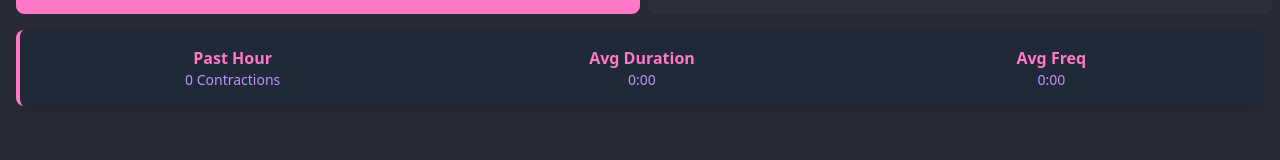
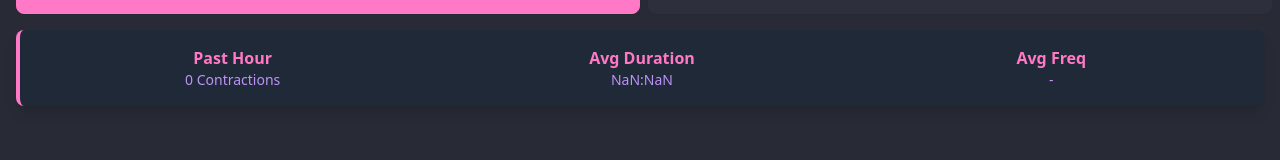
Before and after one commit to ehte92/contraction-timer, a React (Vite) app: page / in a window 1280 px wide. Shown: the part 262-422 px from the top of the page. Built offline with nearby package versions, Linux system fonts and the light colour scheme.

Commit message:
Refactor contractions calculations and display

```diff
--- a/src/App.tsx
+++ b/src/App.tsx
@@ -5,6 +5,11 @@ interface Timer {
   hours: number;
   minutes: number;
   seconds: number;
+}
+
+interface Contraction {
+  time: string;
+  duration: string;
 }
 
 function App() {
@@ -15,9 +20,7 @@ function App() {
   });
   const [isRunning, setIsRunning] = useState<boolean>(false);
   const [startTime, setStartTime] = useState<number | null>(null);
-  const [contractions, setContractions] = useState<
-    { time: string; duration: string }[]
-  >([]);
+  const [contractions, setContractions] = useState<Contraction[]>([]);
   const [currentContractionStart, setCurrentContractionStart] = useState<
     number | null
   >(null);
@@ -79,6 +82,57 @@ function App() {
   const formatTime = (value: number): string => {
     return value.toString().padStart(2, "0");
   };
+
+  // Calculate number of contractions in the last hour
+  const contractionsLastHour = contractions.filter((contraction) => {
+    const currentTime = Date.now();
+    const contractionTime = new Date();
+    const [hours, minutes, seconds] = contraction.time.split(":").map(Number);
+    contractionTime.setHours(hours);
+    contractionTime.setMinutes(minutes);
+    contractionTime.setSeconds(seconds);
+    return currentTime - contractionTime.getTime() < 3600000; // 1000 * 60 * 60 milliseconds = 1 hour
+  });
+
+  // Calculate average duration of contractions
+  const averageDuration =
+    contractions.reduce((total, contraction) => {
+      const durationParts = contraction.duration.split(" ");
+      const durationMinutes = parseInt(durationParts[0]);
+      const durationSeconds = parseInt(durationParts[2]);
+      return total + (durationMinutes * 60 + durationSeconds);
+    }, 0) / contractions.length;
+
+  // Format average duration for display
+  const formatAverageDuration = (duration: number): string => {
+    const minutes = Math.floor(duration / 60);
+    const seconds = Math.floor(duration % 60);
+    return `${minutes}:${seconds.toString().padStart(2, "0")}`;
+  };
+
+  const calculateAverageFrequency = () => {
+    if (contractions.length <= 1) {
+      return 0; // Return 0 if there's only one or no contractions
+    }
+
+    const timeDifferences = contractions.slice(1).map((contraction, index) => {
+      const currentTime = new Date(contraction.time).getTime();
+      const previousTime = new Date(contractions[index].time).getTime();
+      return currentTime - previousTime;
+    });
+
+    const averageTimeDifference =
+      timeDifferences.reduce((acc, cur) => acc + cur, 0) /
+      timeDifferences.length;
+
+    // Convert milliseconds to hours for frequency
+    const averageFrequency = (3600000 / averageTimeDifference).toFixed(2);
+
+    return averageFrequency;
+  };
+
+  // Then use this function to set the averageFrequency
+  const averageFrequency = calculateAverageFrequency();
 
   return (
     <Layout>
@@ -148,7 +202,9 @@ function App() {
                 <div className="text-md font-semibold text-primary">
                   Past Hour
                 </div>
-                <div className="text-sm text-secondary">0 Contractions</div>
+                <div className="text-sm text-secondary">
+                  {contractionsLastHour.length} Contractions
+                </div>
               </div>
 
               {/* Item 2: Avg Duration */}
@@ -156,7 +212,9 @@ function App() {
                 <div className="text-md font-semibold text-primary">
                   Avg Duration
                 </div>
-                <div className="text-sm text-secondary">0:00</div>
+                <div className="text-sm text-secondary">
+                  {formatAverageDuration(averageDuration)}
+                </div>
               </div>
 
               {/* Item 3: Avg Frequency */}
@@ -164,7 +222,11 @@ function App() {
                 <div className="text-md font-semibold text-primary">
                   Avg Freq
                 </div>
-                <div className="text-sm text-secondary">0:00</div>
+                <div className="text-sm text-secondary">
+                  {typeof averageFrequency === "number" && averageFrequency > 0
+                    ? `${averageFrequency} per hour`
+                    : "-"}
+                </div>
               </div>
             </div>
           </div>
```
